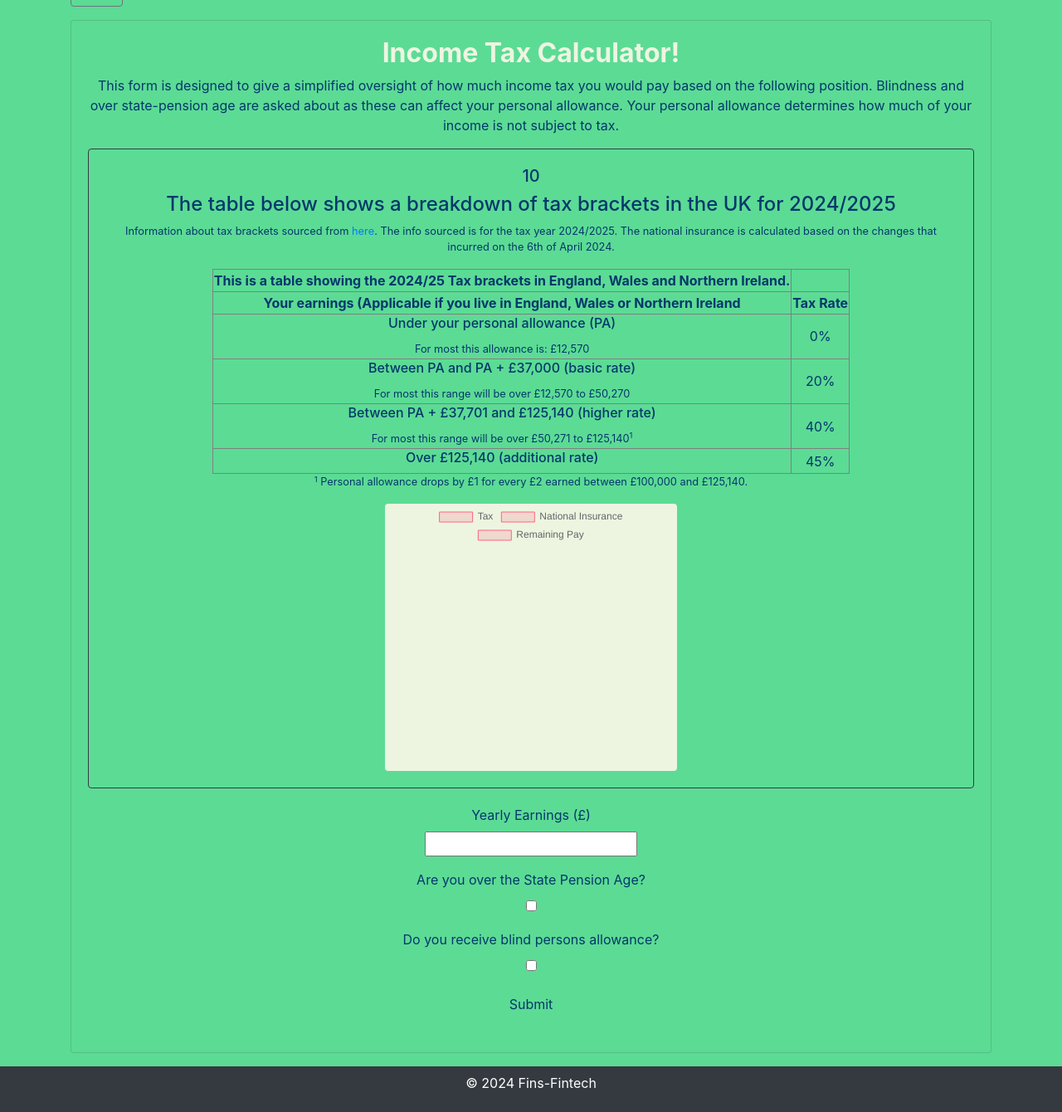
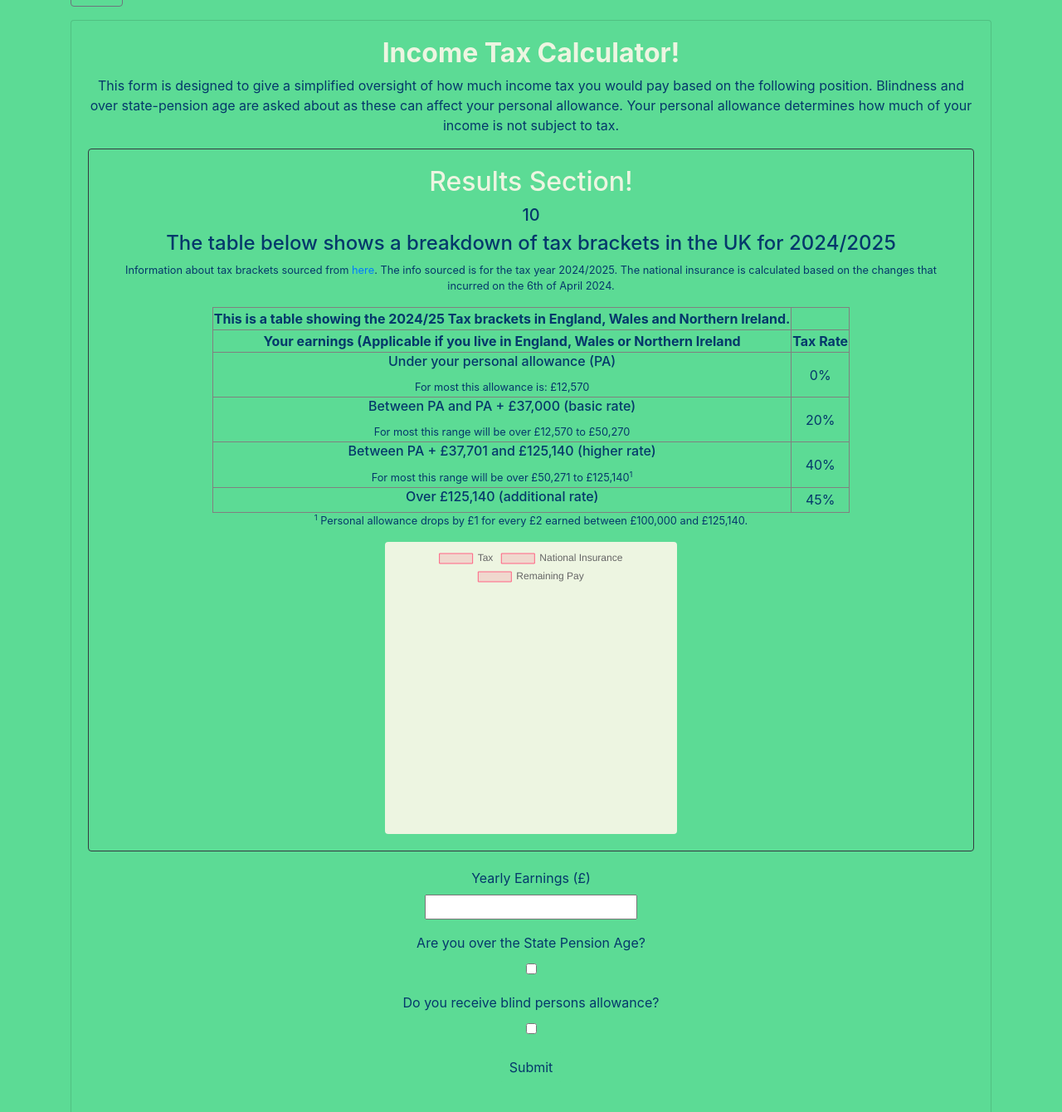
Before and after one commit to lilac-electron/Wealth_Management_Tool, a Flask app: template templates/pages/incomeTaxForm.html in a window 1280 px wide. Shown: the part 132-1472 px from the top of the page at 83% size. Run offline with Flask 3, Linux system fonts and the light colour scheme; tables that the repository leaves empty hold one stand-in row (values such as "Sample post"); the template is opened without the code that fills it: values that come from a table or form of the project are taken from there, most other values are stand-ins (such as "Sample title", 1, 10 or a date in 2020); parts of the project's set-up code (start-up, migrations or seed data) failed here and were passed over; some libraries are stand-ins or nearby versions.

Commit message:
Update incomeTaxForm.html

```diff
--- a/templates/pages/incomeTaxForm.html
+++ b/templates/pages/incomeTaxForm.html
@@ -47,6 +47,7 @@
                 {% if tax_content and user_finances%}
                     <div class="card mx-auto mt-3 border border-dark rounded bg-custom text-custom"> <!-- Added 'card' class -->
                         <div class="card-body">
+                            <h2>Results Section!</h2>
                             <h5>{{ tax_content }}</h5>
                             <h4>The table below shows a breakdown of tax brackets in the UK for 2024/2025</h4>
                             <small><p>Information about tax brackets sourced from <a href="https://www.moneysavingexpert.com/banking/tax-rates/#:~:text=For%20the%202024%2F25%20tax%20year%2C%20if%20you%20live%20in,once%20earnings%20hit%20%C2%A3100%2C000).">here</a>. The info sourced is for the tax year 2024/2025. The national insurance is calculated based on the changes that incurred on the 6th of April 2024.</p></small>
@@ -89,7 +90,7 @@
                             </table>
                             <small><p><sup>1</sup> Personal allowance drops by £1 for every £2 earned between £100,000 and £125,140.</p></small>
                             <div class="row justify-content-center">
-                                <div class="col-md-4 d-flex bg-custom-light rounded">
+                                <div class="col-md-4 d-flex bg-custom-light rounded p-1">
                                     <canvas id="financeChart" width="400" height="400"></canvas>
                                 </div>
                             </div>
@@ -139,12 +140,12 @@
                     backgroundColor: [
                         'rgba(255, 99, 132, 0.2)', // Red for Tax
                         'rgba(54, 162, 235, 0.2)', // Blue for National Insurance
-                        'rgba(0, 100, 0, 0.2)'  // Yellow for Remaining Pay
+                        'rgba(92, 219, 149, 0.2)'  // Green for Remaining Pay
                     ],
                     borderColor: [
                         'rgba(255, 99, 132, 1)',
                         'rgba(54, 162, 235, 1)',
-                        'rgba(0, 100, 0, 1)'
+                        'rgba(92, 219, 149, 1)'
                     ],
                     borderWidth: 1
                 }]
```
